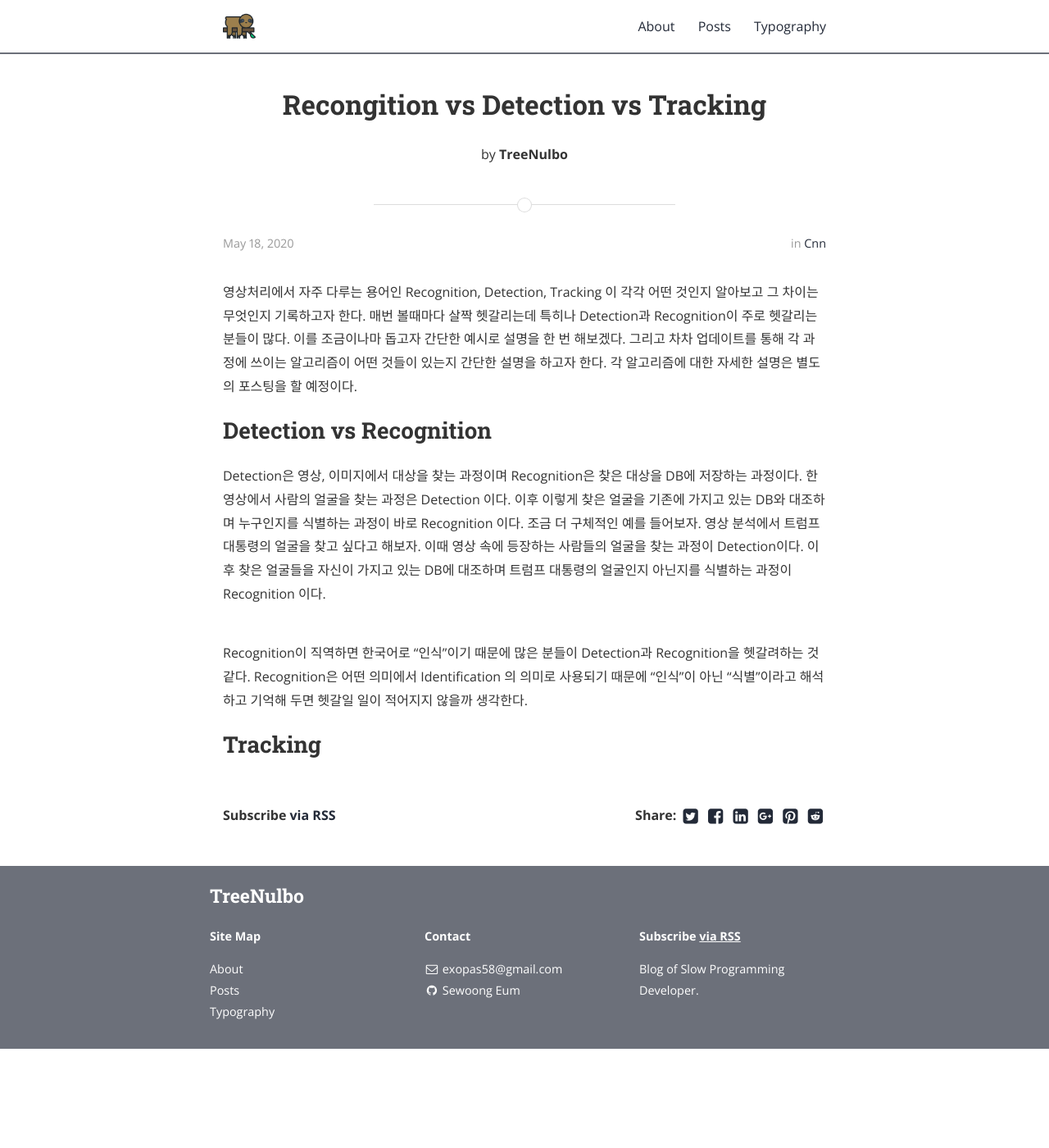
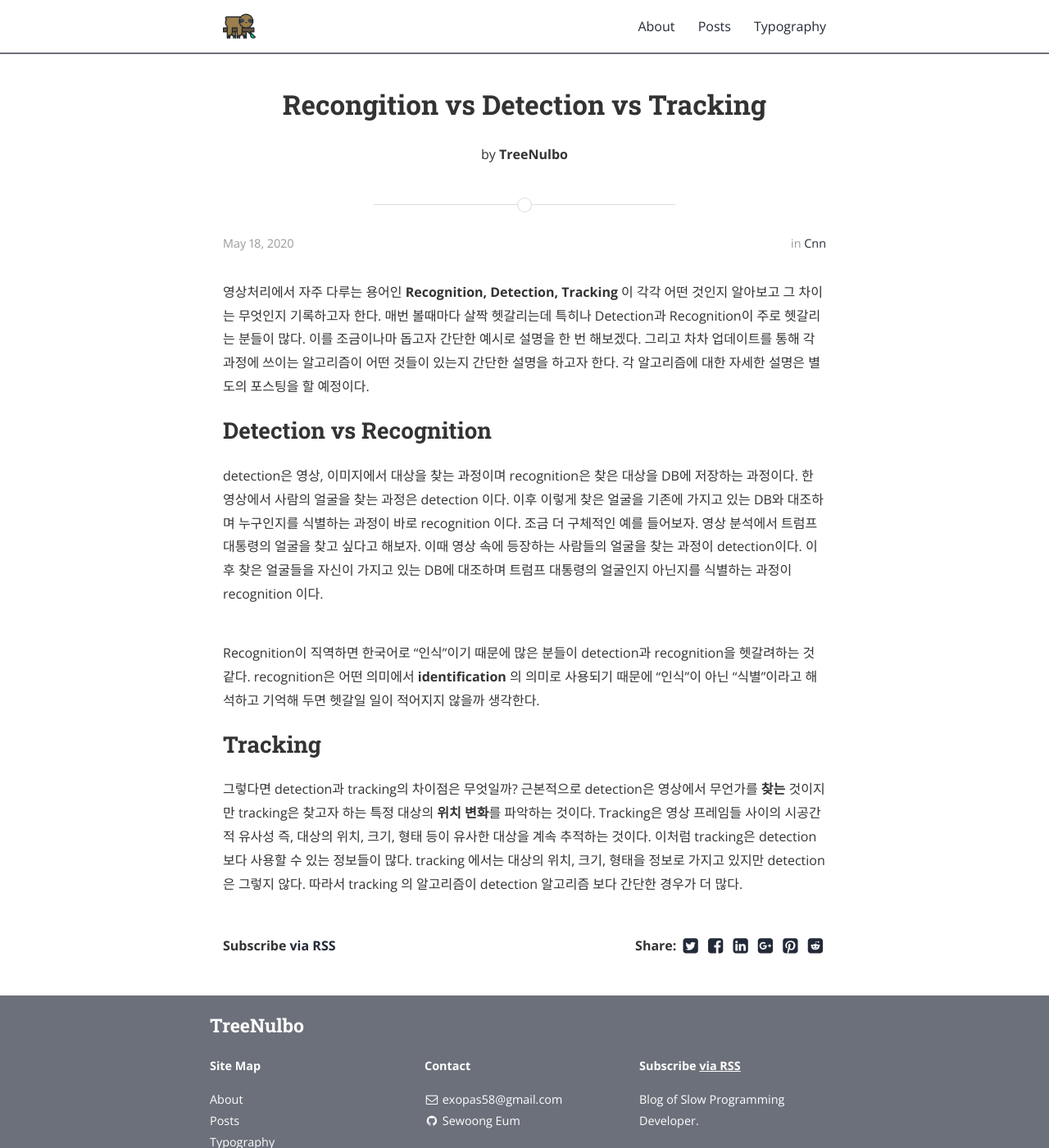
Before and after one commit to exopas95/exopas95.github.io, a Jekyll site: the page built from _posts/2020-05-18-detection-recognition-tracking.md, in a window 1280 px wide and 1400 px high. Shown: the whole window at 82% size. Built offline with Jekyll 4.4.1, drawn with Linux system fonts in a browser that asks for light colours; nearby versions of some CDN libraries.

Commit message:
Update 2020-05-18-detection-recognition-tracking.md

```diff
--- a/_posts/2020-05-18-detection-recognition-tracking.md
+++ b/_posts/2020-05-18-detection-recognition-tracking.md
@@ -6,22 +6,26 @@ author: TreeNulbo
 categories: CNN
 ---
 
-영상처리에서 자주 다루는 용어인 Recognition, Detection, Tracking 이 각각 어떤 것인지 알아보고
+영상처리에서 자주 다루는 용어인 **Recognition, Detection, Tracking** 이 각각 어떤 것인지 알아보고
 그 차이는 무엇인지 기록하고자 한다. 매번 볼때마다 살짝 헷갈리는데 특히나 Detection과 Recognition이 주로 헷갈리는 분들이 많다.
 이를 조금이나마 돕고자 간단한 예시로 설명을 한 번 해보겠다.
 그리고 차차 업데이트를 통해 각 과정에 쓰이는 알고리즘이 어떤 것들이 있는지 간단한
 설명을 하고자 한다. 각 알고리즘에 대한 자세한 설명은 별도의 포스팅을 할 예정이다.
 
 ## Detection vs Recognition
-Detection은 영상, 이미지에서 대상을 찾는 과정이며 Recognition은 찾은 대상을 DB에 저장하는 과정이다.
-한 영상에서 사람의 얼굴을 찾는 과정은 Detection 이다. 이후 이렇게 찾은 얼굴을 기존에 가지고 있는
-DB와 대조하며 누구인지를 식별하는 과정이 바로 Recognition 이다.
+detection은 영상, 이미지에서 대상을 찾는 과정이며 recognition은 찾은 대상을 DB에 저장하는 과정이다.
+한 영상에서 사람의 얼굴을 찾는 과정은 detection 이다. 이후 이렇게 찾은 얼굴을 기존에 가지고 있는
+DB와 대조하며 누구인지를 식별하는 과정이 바로 recognition 이다.
 조금 더 구체적인 예를 들어보자. 영상 분석에서 트럼프 대통령의 얼굴을 찾고 싶다고 해보자. 이때 영상 속에
-등장하는 사람들의 얼굴을 찾는 과정이 Detection이다. 이후 찾은 얼굴들을 자신이 가지고 있는 DB에 대조하며
-트럼프 대통령의 얼굴인지 아닌지를 식별하는 과정이 Recognition 이다. <br><br>
+등장하는 사람들의 얼굴을 찾는 과정이 detection이다. 이후 찾은 얼굴들을 자신이 가지고 있는 DB에 대조하며
+트럼프 대통령의 얼굴인지 아닌지를 식별하는 과정이 recognition 이다. <br><br>
 
-Recognition이 직역하면 한국어로 "인식"이기 때문에 많은 분들이 Detection과 Recognition을 헷갈려하는 것 같다.
-Recognition은 어떤 의미에서 Identification 의 의미로 사용되기 때문에 "인식"이 아닌 "식별"이라고 해석하고
+Recognition이 직역하면 한국어로 "인식"이기 때문에 많은 분들이 detection과 recognition을 헷갈려하는 것 같다.
+recognition은 어떤 의미에서 **identification** 의 의미로 사용되기 때문에 "인식"이 아닌 "식별"이라고 해석하고
 기억해 두면 헷갈일 일이 적어지지 않을까 생각한다.
 
 ## Tracking
+그렇다면 detection과 tracking의 차이점은 무엇일까? 근본적으로 detection은 영상에서 무언가를 **찾는** 것이지만 tracking은
+찾고자 하는 특정 대상의 **위치 변화**를 파악하는 것이다. Tracking은 영상 프레임들 사이의 시공간적 유사성 즉, 대상의 위치, 크기, 형태 등이 유사한 대상을 계속 추적하는 것이다. 이처럼 tracking은 detection 보다 사용할 수 있는 정보들이 많다. tracking 에서는
+대상의 위치, 크기, 형태을 정보로 가지고 있지만 detection은 그렇지 않다. 따라서 tracking 의 알고리즘이 detection 알고리즘 보다
+간단한 경우가 더 많다.
```
